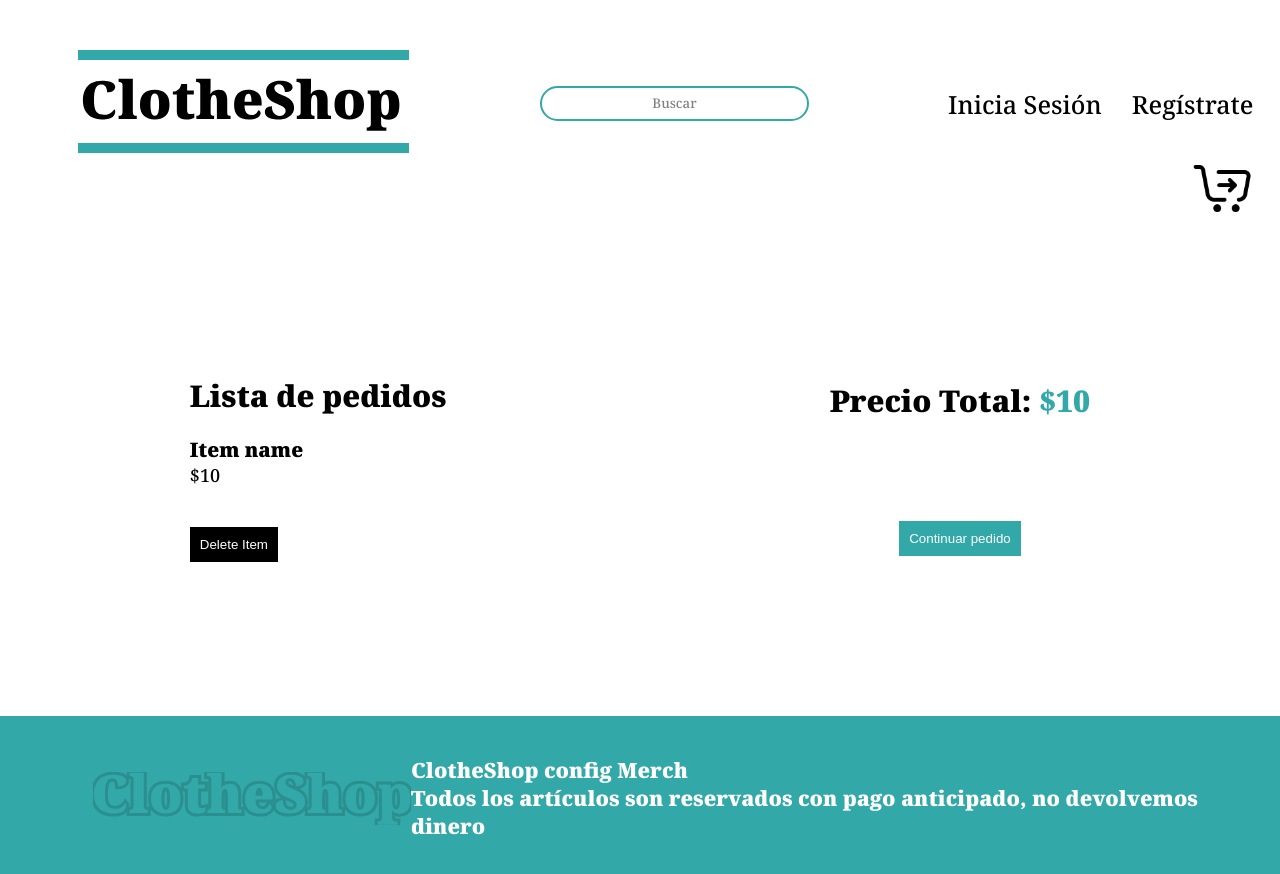
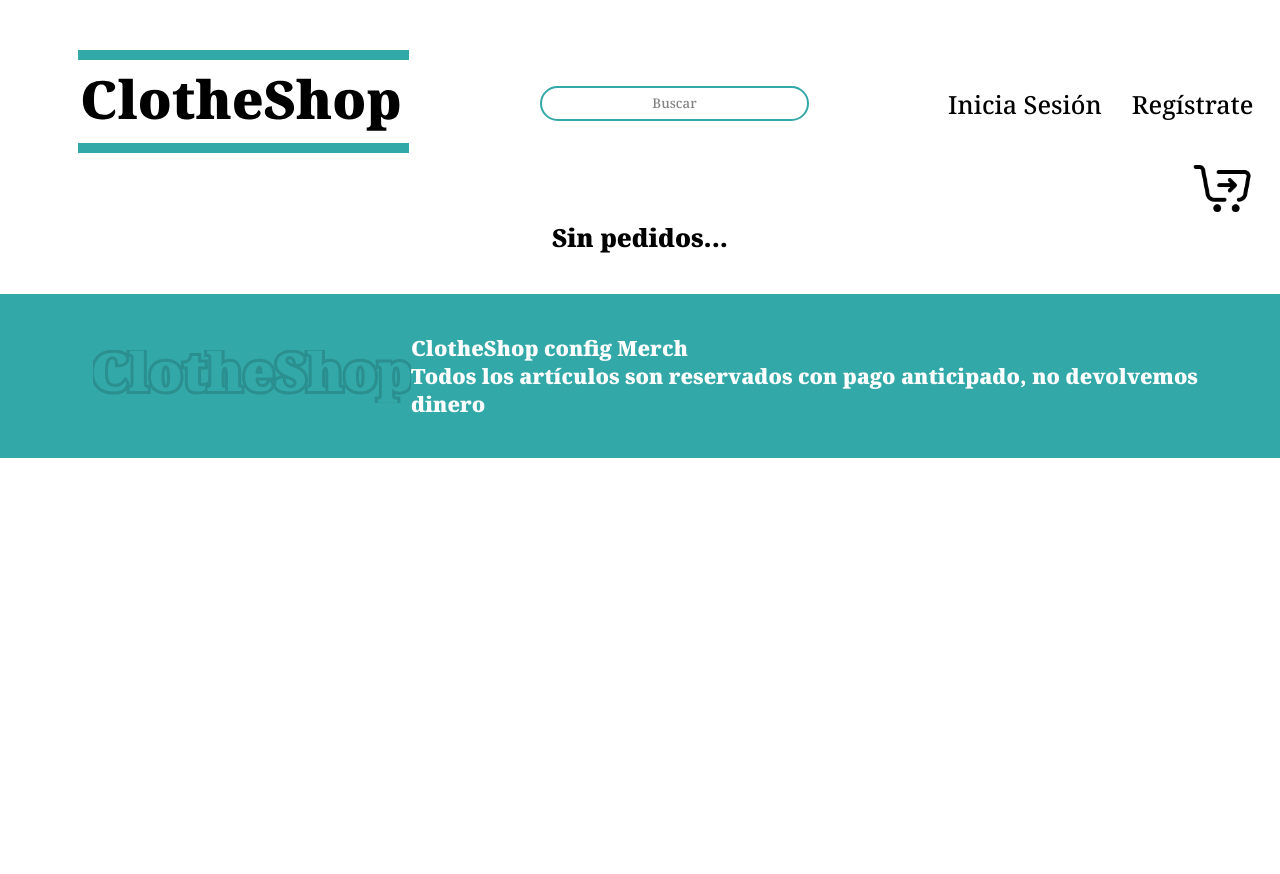
Before and after one commit to kevinarias2210/clothe_Shop_Store, a React (Vite) app: page /checkout in a window 1280 px wide. Shown: the top 874 px of the page. After the commit the page ends 800 px from the top, so only its background shows below. Built offline with nearby package versions, Linux system fonts and the light colour scheme.

Commit message:
se agregaron la informacion a la vista de checkout, funciona el boton de delete, el useRef para renderizar toda la informacion del formulario y se usó el useNavigate para mandarlo al resumen del pago

```diff
--- a/src/componentes/Checkout/Checkout.jsx
+++ b/src/componentes/Checkout/Checkout.jsx
@@ -1,26 +1,48 @@
+import React from 'react';
 import { Link } from 'react-router-dom';
+import { appContext } from '../../context/appContext';
 import './css/Checkout.css';
 
 function Checkout (){
+  const {state, removeCart} = React.useContext(appContext);
+  const { cart } = state;
+
+
+  const totalItem = () => {
+    const reducer = (acumulador, valorActual) => acumulador + valorActual.price;
+    const sum = cart.reduce(reducer, 0);
+    return sum;
+  }
+
   return(
     <div className="checkOut">
+      {cart.length > 0 ? <h3 className='checkOut__h3'>Lista de pedidos:</h3> : <h3 className='checkOut__h3'>Sin pedidos...</h3>}
       <div className="checkOut__content">
-        <h3 className='checkOut__content--h3'>Lista de pedidos</h3>
-        <div className="checkOut__content--items">
+
+        {cart.map((item) => (
+          <>
+            <div className="checkOut__content--items" key={item.title}>
               <div className="checkOut__content--elements">
-            <h4>Item name</h4>
-            <span>$10</span>
+                <h4 className='checkOut__content--h4'>{item.title}</h4>
+                <span className='checkOut__content--price'>{item.price}</span>
+                <img className='checkOut__content--image' src={item.image} alt={item.title} />
+              <button className='checkOut__content--button' type="button"
+                onClick={() => removeCart(item)}>Delete Item</button>
               </div>
             </div>
-        <button className='checkOut__content--button' type="button">Delete Item</button>
+          </>
+        ))}
       </div>
 
+      {cart.length > 0 && (
         <div className="checkOut__total">
-        <h3 className='checkOut__total--h3'>Precio Total: <span>$10</span> </h3>
+          <h3 className='checkOut__total--h3'>Precio Total: <span className='checkOut__total--price'>{` $ ${totalItem()}`}</span> </h3>
           <Link to="/checkout/information">
             <button className='checkOut__total--continue' type="button">Continuar pedido</button>
           </Link>
         </div>
+      )}
+
     </div>
   );
 }
--- a/src/componentes/Checkout/css/Checkout.css
+++ b/src/componentes/Checkout/css/Checkout.css
@@ -1,13 +1,25 @@
 .checkOut{
     width: 100%;
-    height: 62vh;
+    /* height: 62vh; */
     display: flex;
     justify-content: center;
     align-items: center;
+    flex-direction: column;
+}
+
+.checkOut__h3{
+    font-size: 25px;
+    font-family: 'Noto Serif', serif;
+    font-weight: 600;
 }
 
 .checkOut__content{
-    width: 50%;
+    width: 100%;
+    margin-top: 40px;
+    display: grid;
+    justify-content: center;
+    grid-template-columns: repeat(5, 300px);
+    column-gap: 25px;
 }
 
 .checkOut__content--h3{
@@ -18,16 +30,30 @@
 
 .checkOut__content--items{
     margin: 20px;
+    display: flex;
+    justify-content: center;
 }
 
-.checkOut__content--elements h4{
+.checkOut__content--elements{
+    display: flex;
+    flex-direction: column  ;
+}
+
+.checkOut__content--h4{
     font-size: 20px;
     font-family: 'Noto Serif', serif;
 }
 
-.checkOut__content--elements span{
+.checkOut__content--price{
     font-size: 18px;
     font-family: 'Noto Serif', serif;
+    color: #33A8A8;
+}
+
+.checkOut__content--image{
+    width: 200px;
+    height: 200px;
+    object-fit: cover;
 }
 
 .checkOut__content--button{
@@ -50,7 +76,7 @@
     display: flex;
     align-items: center;
     flex-direction: column;
-    justify-content: space-between;
+    justify-content: space-evenly;
 }
 
 .checkOut__total--h3{
@@ -58,7 +84,7 @@
     font-family: 'Noto Serif', serif;
 }
 
-.checkOut__total--h3 span{
+.checkOut__total--price{
     color: #33A8A8;
 }
 
--- a/src/componentes/Information/Information.jsx
+++ b/src/componentes/Information/Information.jsx
@@ -1,7 +1,32 @@
-import { Link } from 'react-router-dom';
+import React from 'react';
+import { Link, useNavigate } from 'react-router-dom';
+import { appContext } from '../../context/appContext';
 import './css/Information.css';
 
 function Information (){
+    const { state, addToBuy} = React.useContext(appContext);
+    const form = React.useRef(null);
+    const navigate = useNavigate();
+    const { cart } = state;
+
+    const enviarForm = () => {
+        const formData = new FormData(form.current);
+        const comprador = {
+            'name': formData.get('name'),
+            'email': formData.get('email'),
+            'address': formData.get('address'),
+            'apto': formData.get('apto'),
+            'city': formData.get('city'),
+            'country': formData.get('country'),
+            'state': formData.get('state'),
+            'cp': formData.get('cp'),
+            'phone': formData.get('phone'),
+        }
+
+        addToBuy(comprador);
+        navigate('/checkout/payment');
+    }
+
     return(
         <div className="information">
             <div className="information__content">
@@ -9,7 +34,7 @@ function Information (){
                     <h2>Informacion de contacto</h2>
                 </div>
                 <div className="information__content--form">
-                    <form action="">
+                    <form ref={form}>
                         <input className='information__content--input' type="text" placeholder="Nombre completo" name="name"/>
                         <input className='information__content--input' type="text" placeholder="Correo" name="email"/>
                         <input className='information__content--input' type="text" placeholder="Dirección" name="address"/>
@@ -25,24 +50,30 @@ function Information (){
                 <div className='information__content--info'>
                     <div className="information__content--buttons">
                         <div className="information__content--regresar">
-                            <button>regresar</button>
+                            <Link to={"/checkout"}>
+                                <button>regresar</button>
+                            </Link>
                         </div>
                         <div className="information__content--next">
-                            <Link to="/checkout/payment">
-                                <button>pagar</button>
-                            </Link>
+                            <button type='button' onClick={enviarForm}>Pagar</button>
+
                         </div>
                     </div>
 
                     <div className="information__content--pedido">
                         <h3>Pedido</h3>
-                        <div className="information__pedido--item">
-                            <div className="information__pedido--element">
-                                <h4 className='information__pedido--h4'>Item Name</h4>
-                                <span className='information__pedido--price'>$10</span>
-                            </div>
-                        </div>
+                        {cart.map((item) => (
+                            <>
+                                <div className="information__pedido--item" key={item.title}>
+                                    <div className="information__pedido--element">
+                                        <h4 className='information__pedido--h4'>{item.title}</h4>
+                                        <span className='information__pedido--price'>{item.price}</span>
+                                    </div>
+                                </div>
+                            </>
+                        ))}
                     </div>
+
                 </div>
 
             </div>
--- a/src/cosas.js
+++ b/src/cosas.js
@@ -1,5 +1,6 @@
 export default {
     cart: [],
+    comprador: [],
     productos: [
         {
             'id': '1',
--- a/src/hooks/useInitialState.js
+++ b/src/hooks/useInitialState.js
@@ -9,19 +9,26 @@ function useInitialState(){
             ...state,
             cart: [...state.cart, paylad]
         });
-        console.log(paylad);
     };
 
     const removeCart = paylad => {
         setState({
             ...state,
-            cart: state.cart.filter(items => items.id != paylad.id)
+            cart: state.cart.filter(items => items.id !== paylad.id)
         });
     };
+
+    const addToBuy = paylad => {
+        setState({
+            ...state,
+            comprador: [...state.comprador, paylad]
+        })
+    }
 
     return{
         addToCart,
         removeCart,
+        addToBuy,
         state
     }
 }
```
Lines whose indentation alone changed are shown as unchanged.
